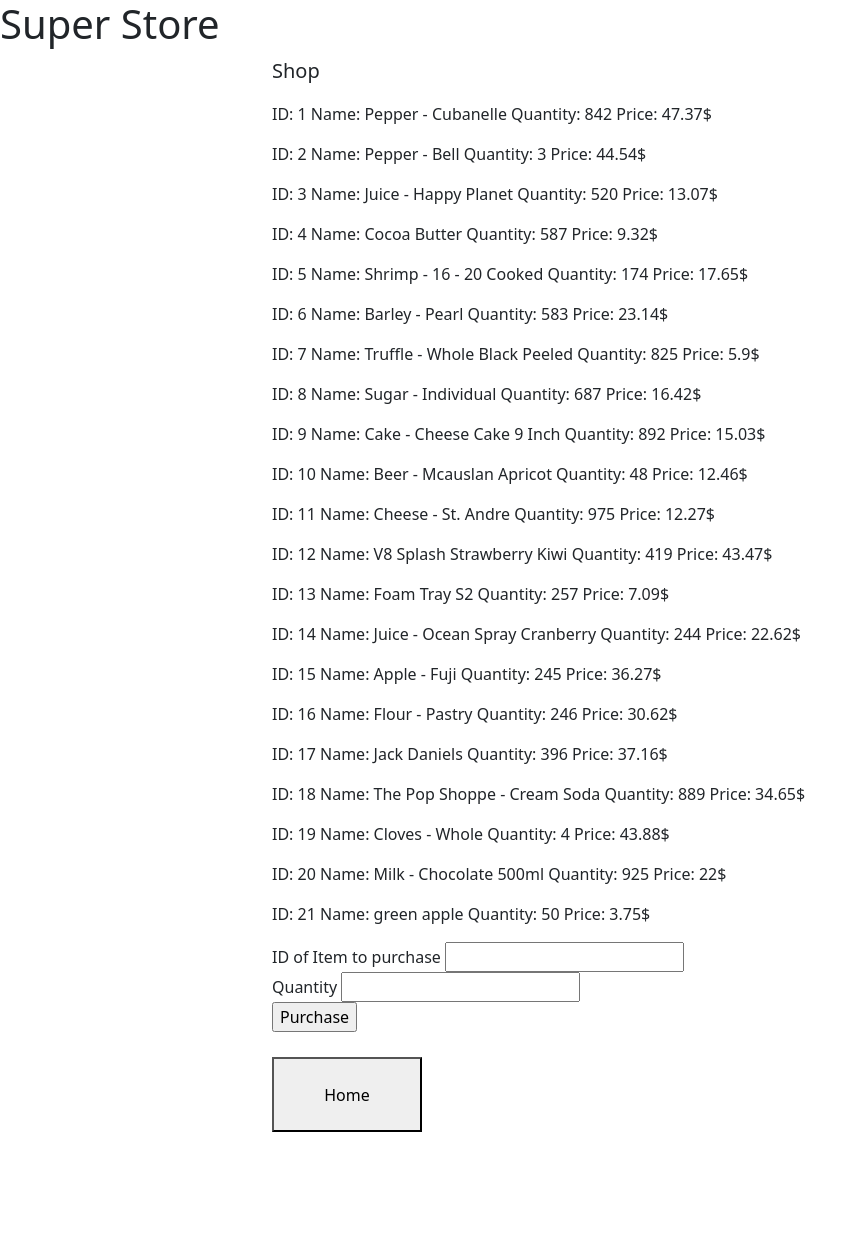
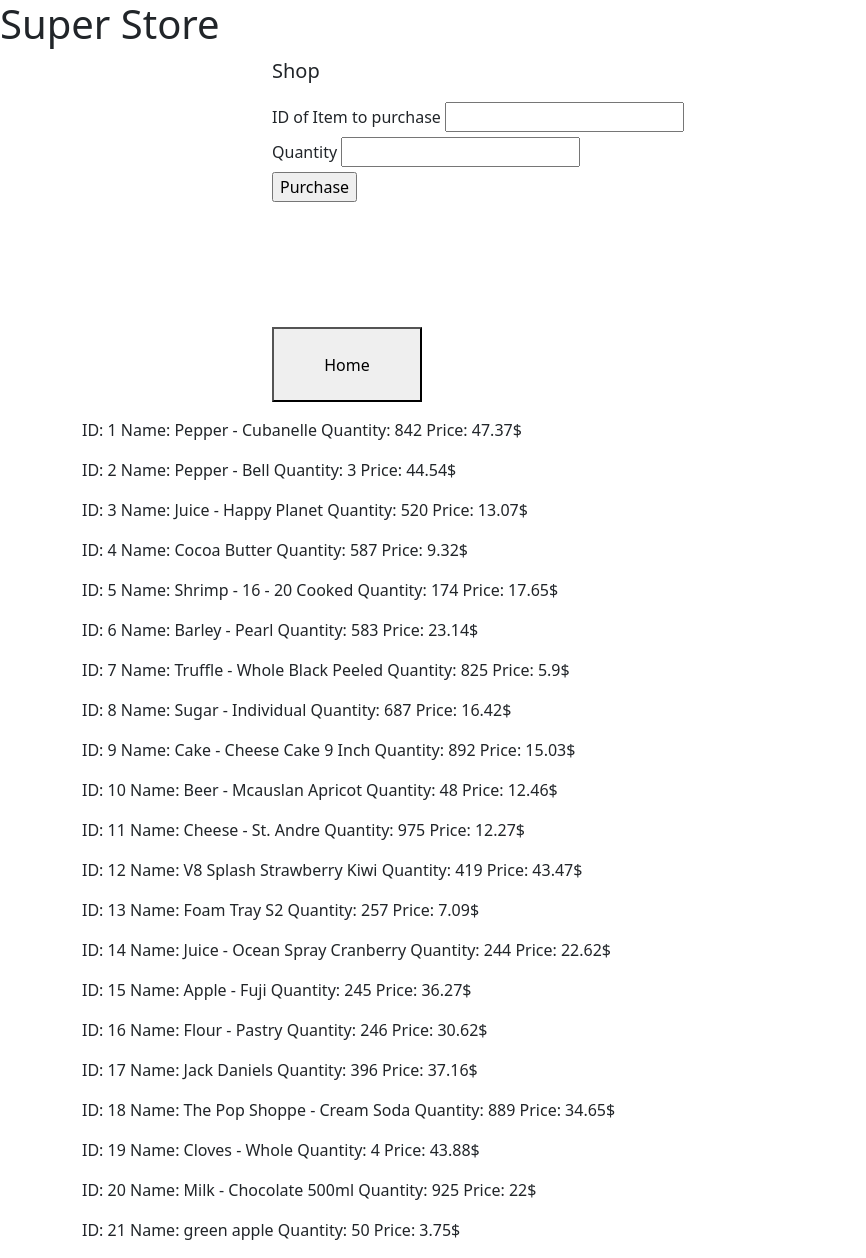
Before and after one commit to UVM-CS195-F22/FinalProject-lscholfi-kpolitza, a Flask app: page /shop in a window 1280 px wide. Shown: the whole page, without its empty margins (0-866 px from the left). Before the commit the page ends 1132 px from the top, so only its background shows below. Run offline with Flask 2, Linux system fonts and the light colour scheme; a user stored in the database is signed in.

Commit message:
few css changes

```diff
--- a/app.py
+++ b/app.py
@@ -341,7 +341,7 @@ def restock(username):
             query = f"INSERT INTO Inventory (item_name, cost, quantity, supplier) VALUES ('" + name + "', " + str(cost) + ", " + str(quantity) + ", '" + str(username) + "');"
             cur.execute(query)
             conn.commit()
-            print("Product added")
+
             print("(2) to add another item")
             print("(3) to exit")
             choice = int(input("=> "))
--- a/templates/shop.html
+++ b/templates/shop.html
@@ -8,17 +8,19 @@
   <p class="lead">Shop</p>
 
 
-  {% for item in owned_products %}
-  <p> {{ item }} </p>
-  {% endfor %}
+    <form method="POST">
+      <div><label>ID of Item to purchase <input type="number" name="item" value="" required /></label></div>
+      <div><label>Quantity <input type="number" name="quantity" value="" required style="margin-top:5px"/></label></div>
+      <input type="submit" value="Purchase"style="margin-top:5px">
+    </form>
+    <p><a href="{{ url_for('return_to_home') }}" ><button class=grey style="height:75px;width:150px;margin-top:125px">Home</button></a></p>
+  </div>
 
-  <form method="POST">
-    <div><label>ID of Item to purchase <input type="number" name="item" value="" required /></label></div>
-    <div><label>Quantity <input type="number" name="quantity" value="" required/></label></div>
-    <input type="submit" value="Purchase">
- </form>
+    {% for item in owned_products %}
+    <p> {{ item }} </p>
+    {% endfor %}
 
- <p><a href="{{ url_for('return_to_home') }}" ><button class=grey style="height:75px;width:150px;margin-top:25px">Home</button></a></p>
+
 
 
 </div>
```
Also changed, not shown: super_store.db.
